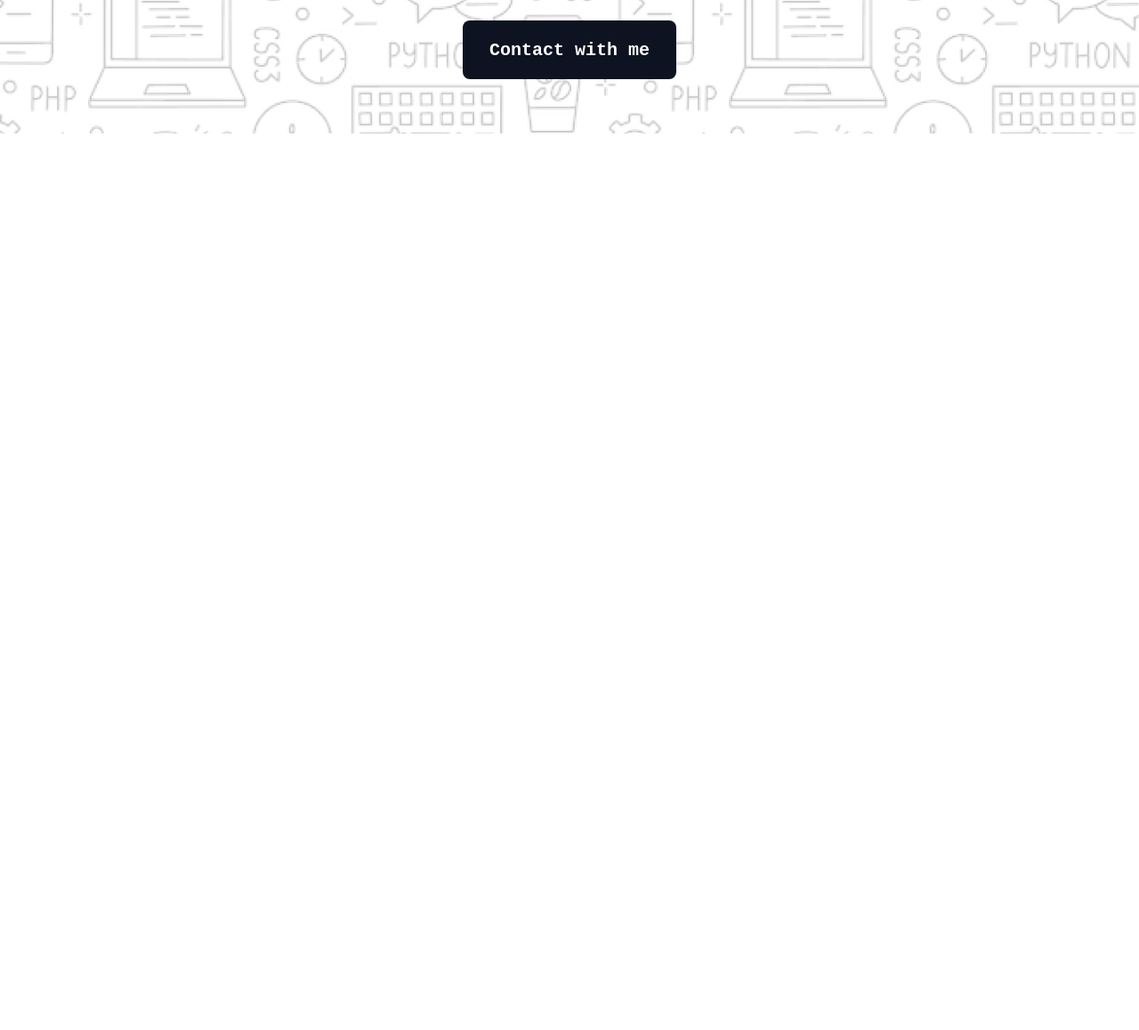
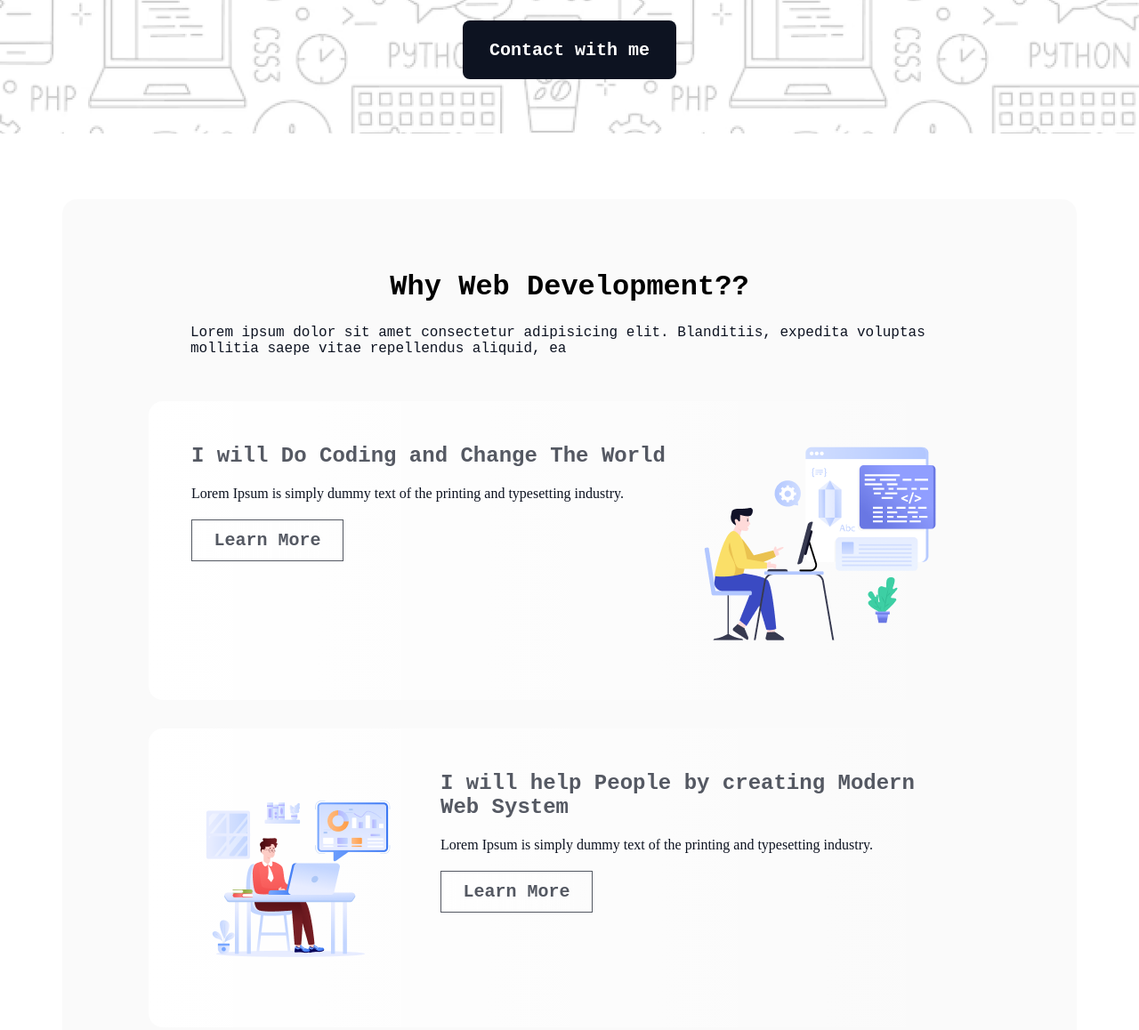
Before and after one commit to Abdullahsadik9/assignment-project-1, a plain HTML site: page index.html in a window 1280 px wide. Shown: the part 502-1660 px from the top of the page at 89% size. Before the commit the page ends 800 px from the top, so only its background shows below. Drawn offline with Linux system fonts and the light colour scheme; a web font is replaced by a local one.

Commit message:
baner section

```diff
--- a/index.html
+++ b/index.html
@@ -19,7 +19,59 @@
       </p>
       <button class="header-btn">Contact with me</button>
     </header>
-    <main></main>
+    <main>
+      <!-- banner section -->
+      <section class="banner-container">
+        <div class="banner-title">
+          <h1>Why Web Development??</h1>
+          <p>
+            Lorem ipsum dolor sit amet consectetur adipisicing elit. Blanditiis,
+            expedita voluptas mollitia saepe vitae repellendus aliquid, ea
+          </p>
+        </div>
+        <div class="banner-content">
+          <div class="banner-items">
+            <div class="banner-discription">
+              <h1>I will Do Coding and Change The World</h1>
+              <p>
+                Lorem Ipsum is simply dummy text of the printing and typesetting
+                industry.
+              </p>
+              <button>Learn More</button>
+            </div>
+            <div class="banner-img">
+              <img src="assets/Layer_1.png" alt="" />
+            </div>
+          </div>
+          <div class="banner-items">
+            <div class="banner-img">
+              <img src="assets/Group 3.png" alt="" />
+            </div>
+            <div id="right-content" class="banner-discription">
+              <h1>I will help People by creating Modern Web System</h1>
+              <p>
+                Lorem Ipsum is simply dummy text of the printing and typesetting
+                industry.
+              </p>
+              <button>Learn More</button>
+            </div>
+          </div>
+          <div class="banner-items">
+            <div class="banner-discription">
+              <h1>I will Do Coding and Change The World</h1>
+              <p>
+                Lorem Ipsum is simply dummy text of the printing and typesetting
+                industry.
+              </p>
+              <button>Learn More</button>
+            </div>
+            <div class="banner-img">
+              <img src="assets/Group 4.png" alt="" />
+            </div>
+          </div>
+        </div>
+      </section>
+    </main>
     <footer></footer>
   </body>
 </html>
--- a/style.css
+++ b/style.css
@@ -46,3 +46,81 @@
   border: none;
   margin-top: 26px;
 }
+/* banner section */
+.banner-container {
+  width: 1140px;
+  height: 1393px;
+  border-radius: 16px;
+  background: rgba(13, 19, 33, 0.02);
+  margin: 0 auto;
+  margin-top: 74px;
+}
+.banner-title h1 {
+  text-align: center;
+  font-size: 32px;
+  font-weight: 800;
+  padding-top: 80px;
+}
+.banner-title p {
+  color: rgb(13, 19, 33);
+  font-size: 16px;
+  font-weight: 400;
+  padding-top: 24px;
+  margin-bottom: 48px;
+  width: 852px;
+  margin: 0 auto;
+  padding-bottom: 50px;
+}
+.banner-content {
+}
+
+.banner-items {
+  border-radius: 16px;
+
+  background: linear-gradient(
+    90deg,
+    rgb(255, 255, 255),
+    rgba(255, 255, 255, 0) 100%
+  );
+  width: 946px;
+  height: 336px;
+  margin: 0 auto;
+  display: flex;
+  justify-content: space-between;
+  margin-bottom: 32px;
+  padding: 48px;
+}
+
+.banner-discription h1 {
+  color: rgba(13, 19, 33, 0.7);
+  font-size: 24px;
+  font-weight: 700;
+  margin-bottom: 20px;
+}
+.banner-discription p {
+  color: rgb(13, 19, 33);
+  font-family: Azeret Mono;
+  font-size: 16px;
+  font-weight: 400;
+  margin-bottom: 20px;
+}
+.banner-discription button {
+  background: linear-gradient(
+    90deg,
+    rgb(255, 255, 255),
+    rgba(255, 255, 255, 0) 100%
+  );
+  box-sizing: border-box;
+  border: 1px solid rgb(13, 19, 33);
+  opacity: 0.7;
+  width: 171px;
+  height: 47px;
+  color: rgb(13, 19, 33);
+  font-size: 20px;
+  font-weight: 600;
+}
+#right-content {
+  margin-left: 40px;
+}
+.banner-img {
+}
```
